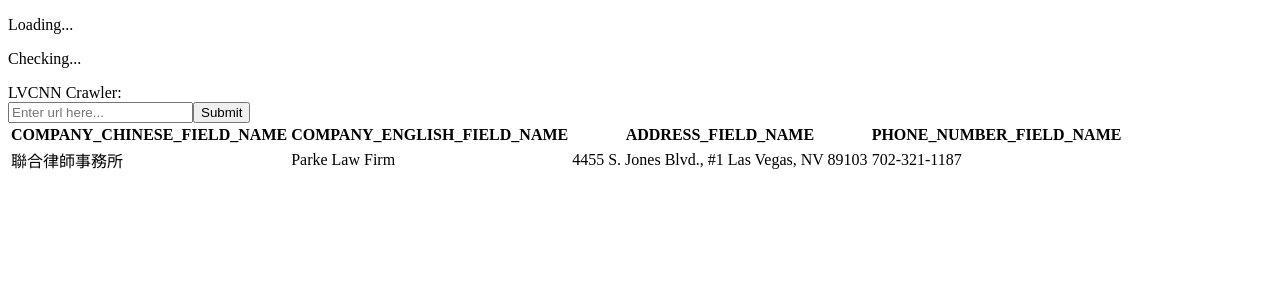
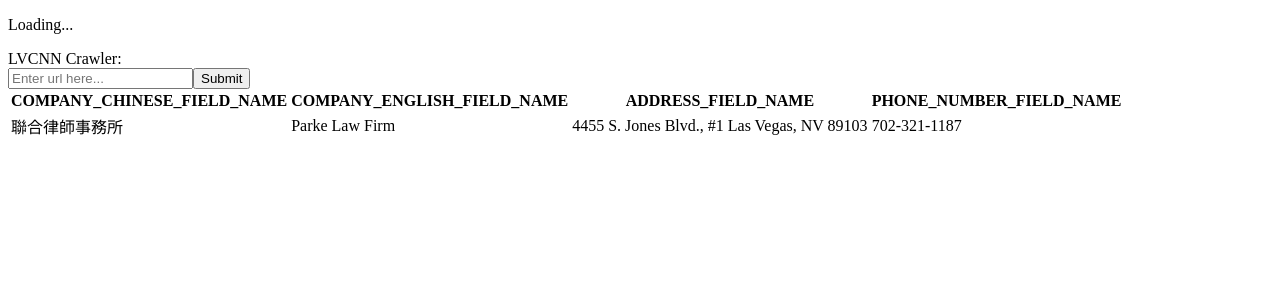
Before and after one commit to twbluenaxela/LVChineseBusinessCrawler, a React (Create React App) app: page / in a window 1280 px wide. Shown: the top 300 px of the page. Built offline with nearby package versions, Linux system fonts and the light colour scheme; no server answers.

Commit message:
Fail to push to gitpages

```diff
--- a/src/Components/pachong.jsx
+++ b/src/Components/pachong.jsx
@@ -69,7 +69,6 @@
     <div className="pachong">
       <header className="App-header">
         <p>{!data ? "Loading..." : data}</p>
-        <p>{!scrapedObjects ? "Checking..." : scrapedObjects[0].COMPANY_CHINESE_FIELD_NAME}</p>
         <form onSubmit={handleSubmit} >
           <label>LVCNN Crawler:
             <br />
```
